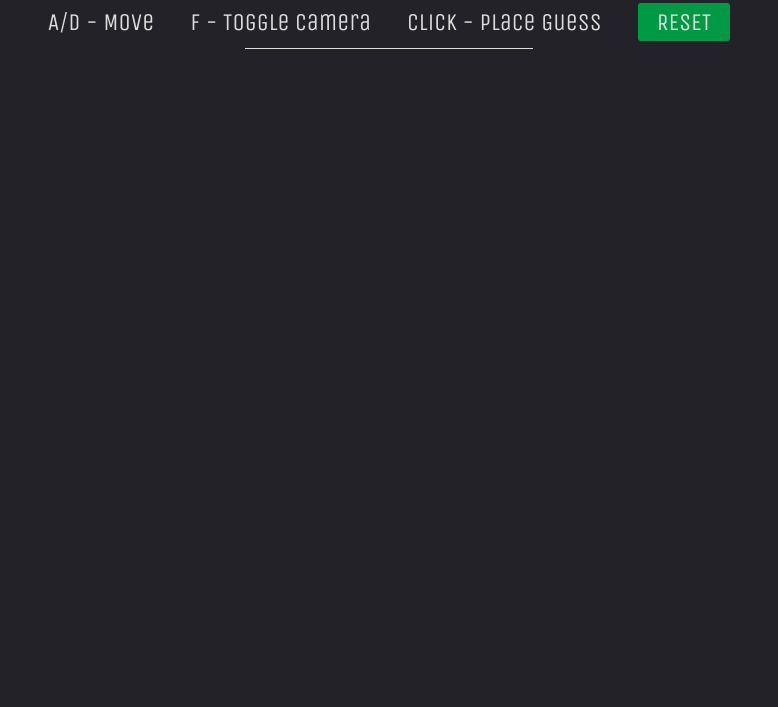
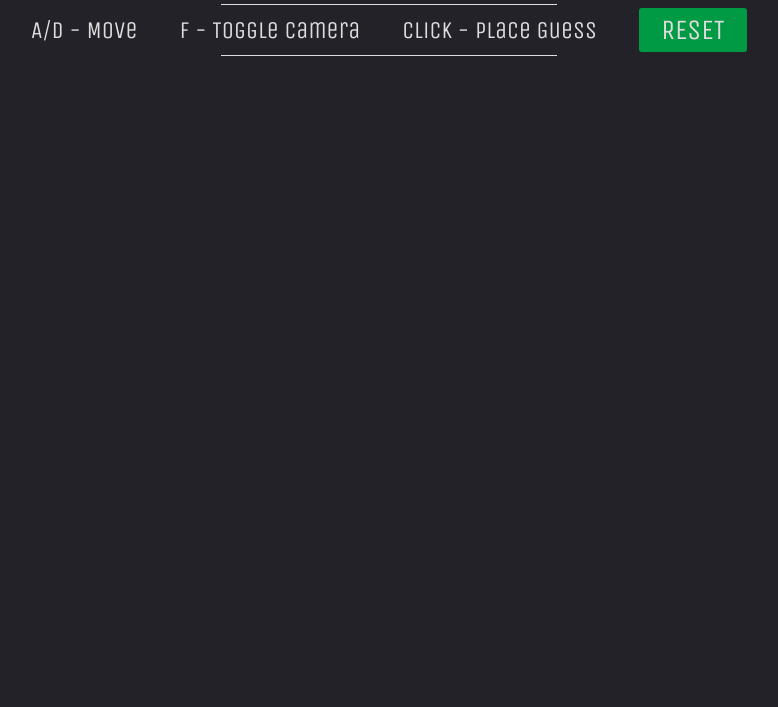
Before and after one commit to gurki/ardo-js, a website with bundled scripts: page public/index.html in a window 1280 px wide. Shown: the part 93-800 px from the top of the page, without its empty margins (251-1029 px from the left). Built offline with nearby package versions, Linux system fonts and the light colour scheme; files whose address does not match are found by name.

Commit message:
Adjust layout a bit

```diff
--- a/public/css/style.css
+++ b/public/css/style.css
@@ -1,7 +1,7 @@
 body {
     background: #222228;
     margin: 0;
-    font: 12px system-ui;
+    font: 14px system-ui;
     font-family: 'Unica One', cursive;
     color: #ddd;
     user-select: none;
@@ -63,8 +63,8 @@ canvas {
 
 .hline {
     margin: auto;
-    margin-top: 0.61em;
-    margin-bottom: 0.61em;
+    margin-top: 0.2em;
+    margin-bottom: 0.2em;
     border-top: 1px solid #ddd;
     width: 24em;
 }
```
